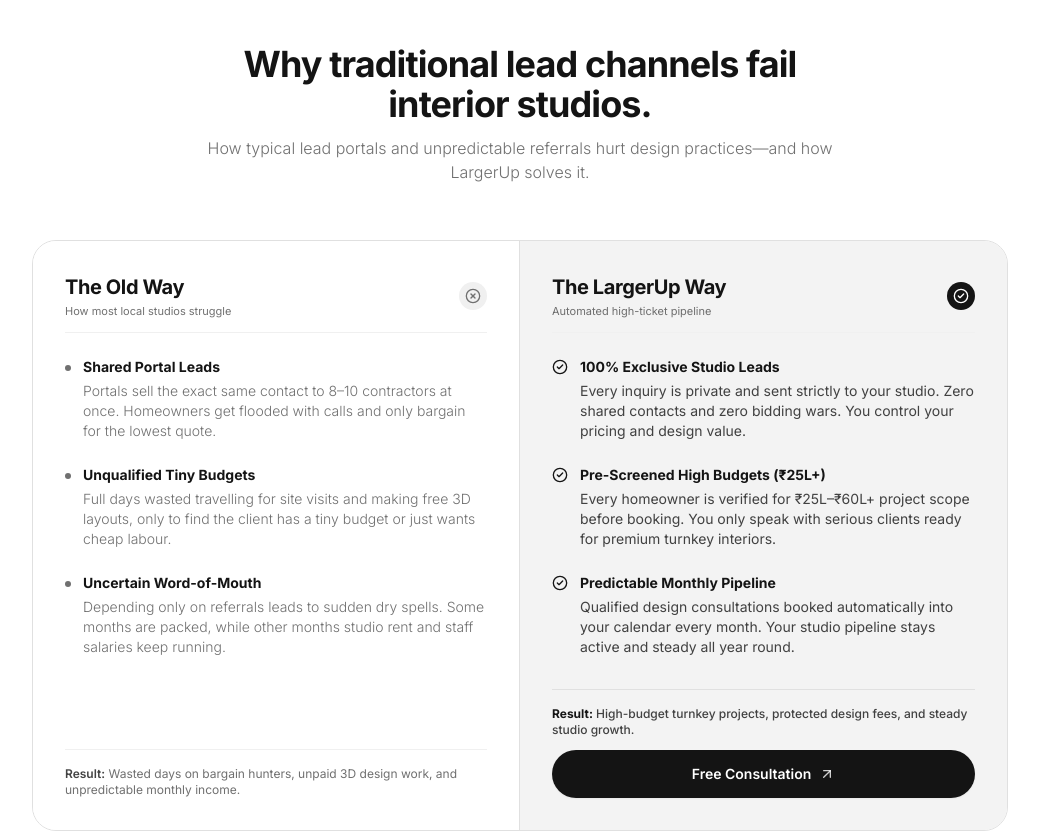
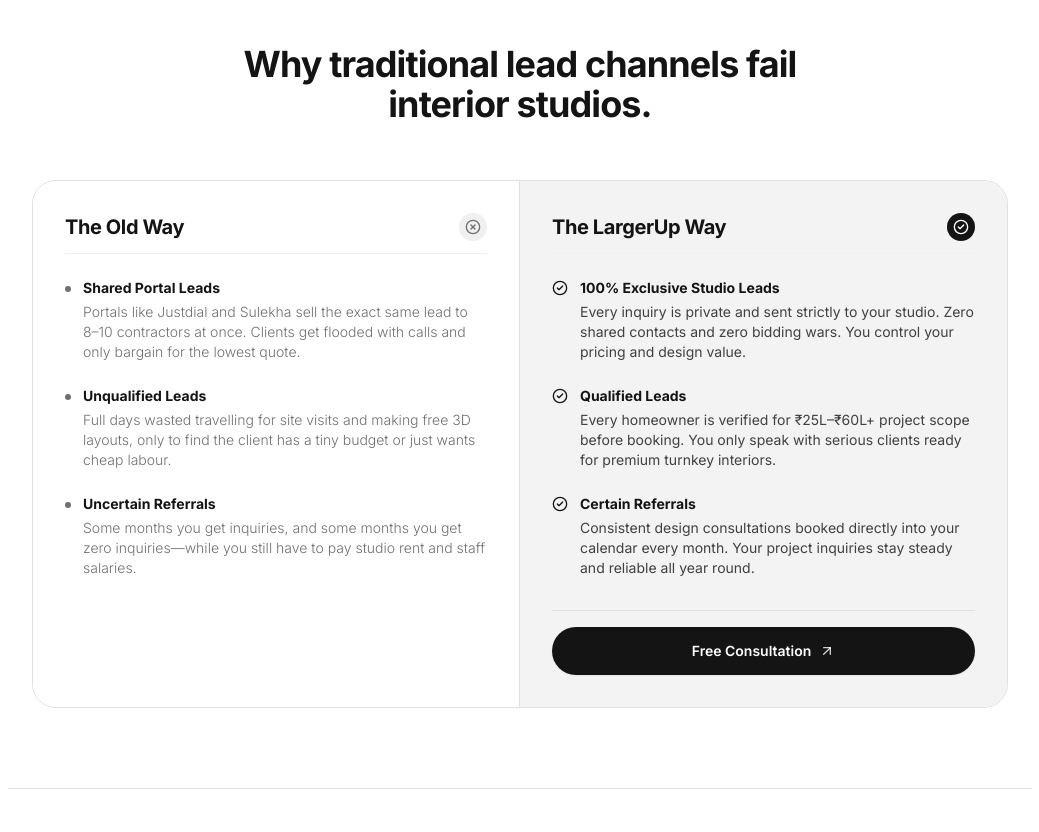
Before and after one commit to moazzam-07/larger_up_webads_landing_page, a React (Vite) app: page / in a window 1280 px wide. Shown: the part 2600-3432 px from the top of the page, without its empty margins (120-1159 px from the left). Built offline with nearby package versions, Linux system fonts and the light colour scheme.

Commit message:
fix: comparison table exact audio specifications - clean headings, unqualified vs qualified leads, uncertain vs certain referrals, and removed result descriptions

```diff
--- a/src/components/ComparisonTable.jsx
+++ b/src/components/ComparisonTable.jsx
@@ -4,35 +4,32 @@ import { XCircle, CheckCircle2, ArrowUpRight } from 'lucide-react';
 const coreComparisons = [
   {
     oldTitle: 'Shared Portal Leads',
-    oldDesc: 'Portals sell the exact same contact to 8–10 contractors at once. Homeowners get flooded with calls and only bargain for the lowest quote.',
+    oldDesc: 'Portals like Justdial and Sulekha sell the exact same lead to 8–10 contractors at once. Clients get flooded with calls and only bargain for the lowest quote.',
     largerUpTitle: '100% Exclusive Studio Leads',
     largerUpDesc: 'Every inquiry is private and sent strictly to your studio. Zero shared contacts and zero bidding wars. You control your pricing and design value.',
   },
   {
-    oldTitle: 'Unqualified Tiny Budgets',
+    oldTitle: 'Unqualified Leads',
     oldDesc: 'Full days wasted travelling for site visits and making free 3D layouts, only to find the client has a tiny budget or just wants cheap labour.',
-    largerUpTitle: 'Pre-Screened High Budgets (₹25L+)',
+    largerUpTitle: 'Qualified Leads',
     largerUpDesc: 'Every homeowner is verified for ₹25L–₹60L+ project scope before booking. You only speak with serious clients ready for premium turnkey interiors.',
   },
   {
-    oldTitle: 'Uncertain Word-of-Mouth',
-    oldDesc: 'Depending only on referrals leads to sudden dry spells. Some months are packed, while other months studio rent and staff salaries keep running.',
-    largerUpTitle: 'Predictable Monthly Pipeline',
-    largerUpDesc: 'Qualified design consultations booked automatically into your calendar every month. Your studio pipeline stays active and steady all year round.',
+    oldTitle: 'Uncertain Referrals',
+    oldDesc: 'Some months you get inquiries, and some months you get zero inquiries—while you still have to pay studio rent and staff salaries.',
+    largerUpTitle: 'Certain Referrals',
+    largerUpDesc: 'Consistent design consultations booked directly into your calendar every month. Your project inquiries stay steady and reliable all year round.',
   },
 ];
 
 export default function ComparisonTable({ onOpenForm }) {
   return (
     <section id="comparison" className="py-12 sm:py-20 px-4 sm:px-6 max-w-5xl mx-auto border-t border-hairline">
-      {/* Header */}
+      {/* Header - Subtitle removed as directed */}
       <div className="text-center max-w-2xl mx-auto mb-10 sm:mb-14">
         <h2 className="text-2xl sm:text-4xl font-bold text-ink tracking-tight leading-tight">
           Why traditional lead channels fail interior studios.
         </h2>
-        <p className="text-xs sm:text-base text-muted font-light mt-2 sm:mt-3">
-          How typical lead portals and unpredictable referrals hurt design practices—and how LargerUp solves it.
-        </p>
       </div>
 
       {/* 2-Column Comparison Grid */}
@@ -41,16 +38,17 @@ export default function ComparisonTable({ onOpenForm }) {
           {/* Left: The Old Way */}
           <div className="p-5 sm:p-8 bg-canvas border-b md:border-b-0 md:border-r border-hairline flex flex-col justify-between">
             <div>
+              {/* Header - Subtitle removed as directed */}
               <div className="flex items-center justify-between pb-3 border-b border-hairline-soft mb-5 sm:mb-6">
                 <div>
                   <h3 className="text-lg sm:text-xl font-bold text-ink">The Old Way</h3>
-                  <p className="text-[11px] text-muted font-normal mt-0.5">How most local studios struggle</p>
                 </div>
                 <div className="w-7 h-7 rounded-full bg-field flex items-center justify-center text-muted shrink-0">
                   <XCircle className="w-4 h-4 text-muted" />
                 </div>
               </div>
 
+              {/* 3 Points */}
               <div className="space-y-4 sm:space-y-6">
                 {coreComparisons.map((item, idx) => (
                   <div key={idx} className="flex items-start gap-2.5 sm:gap-3">
@@ -63,25 +61,23 @@ export default function ComparisonTable({ onOpenForm }) {
                 ))}
               </div>
             </div>
-
-            <div className="mt-6 sm:mt-8 pt-4 border-t border-hairline-soft text-[11px] sm:text-xs text-muted leading-relaxed">
-              <span className="font-semibold text-ink/80">Result:</span> Wasted days on bargain hunters, unpaid 3D design work, and unpredictable monthly income.
-            </div>
+            {/* Result text removed as directed */}
           </div>
 
           {/* Right: The LargerUp Way */}
           <div className="p-5 sm:p-8 bg-canvas-soft flex flex-col justify-between">
             <div>
+              {/* Header - Subtitle removed as directed */}
               <div className="flex items-center justify-between pb-3 border-b border-hairline-soft mb-5 sm:mb-6">
                 <div>
                   <h3 className="text-lg sm:text-xl font-bold text-ink">The LargerUp Way</h3>
-                  <p className="text-[11px] text-ink/60 font-normal mt-0.5">Automated high-ticket pipeline</p>
                 </div>
                 <div className="w-7 h-7 rounded-full bg-ink text-white flex items-center justify-center shrink-0 shadow-xs">
                   <CheckCircle2 className="w-4 h-4 text-white" />
                 </div>
               </div>
 
+              {/* 3 Points */}
               <div className="space-y-4 sm:space-y-6">
                 {coreComparisons.map((item, idx) => (
                   <div key={idx} className="flex items-start gap-2.5 sm:gap-3">
@@ -95,10 +91,8 @@ export default function ComparisonTable({ onOpenForm }) {
               </div>
             </div>
 
-            <div className="mt-6 sm:mt-8 pt-4 border-t border-hairline flex flex-col gap-3">
-              <p className="text-[11px] sm:text-xs text-ink/80 font-medium leading-relaxed">
-                <span className="font-bold text-ink">Result:</span> High-budget turnkey projects, protected design fees, and steady studio growth.
-              </p>
+            {/* Bottom: Result text removed as directed; clean CTA retained */}
+            <div className="mt-6 sm:mt-8 pt-4 border-t border-hairline">
               <button
                 onClick={onOpenForm}
                 className="w-full bg-ink hover:bg-ink-soft text-white text-xs sm:text-sm font-semibold py-3 sm:py-3.5 px-5 rounded-full transition-all inline-flex items-center justify-center gap-2 active:scale-95 shadow-sm"
```
